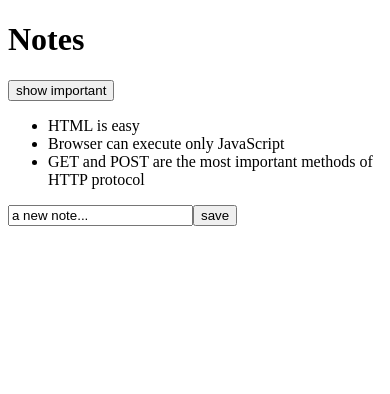
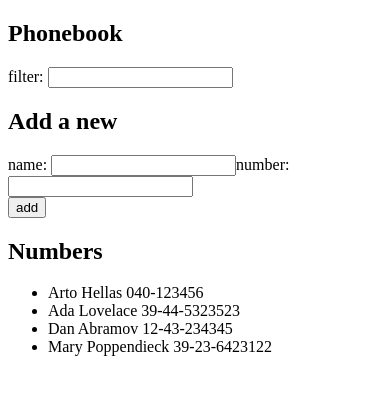
Before and after one commit to JeronimoMarg/react, a React (Vite) app: page / in a window 390 px wide. Shown: the top 394 px of the page. Built offline with nearby package versions, Linux system fonts and the light colour scheme; data requests are answered from the project's data file.

Commit message:
Aplicacion de phonebook con fetch de json server

```diff
--- a/db.json
+++ b/db.json
@@ -15,5 +15,29 @@
         "content": "GET and POST are the most important methods of HTTP protocol",
         "important": true
       }
-    ]
-  }
+    ],
+
+    "persons":[
+    {
+      "name": "Arto Hellas",
+      "number": "040-123456",
+      "id": "1"
+    },
+    {
+      "name": "Ada Lovelace",
+      "number": "39-44-5323523",
+      "id": "2"
+    },
+    {
+      "name": "Dan Abramov",
+      "number": "12-43-234345",
+      "id": "3"
+    },
+    {
+      "name": "Mary Poppendieck",
+      "number": "39-23-6423122",
+      "id": "4"
+    }
+  ]
+
+}
--- a/src/Practica.jsx
+++ b/src/Practica.jsx
@@ -0,0 +1,35 @@
+import { useState, useEffect } from 'react'
+import axios from 'axios'
+import Filter from './components/Filter'
+import PersonForm from './components/PersonForm'
+import PersonList from './components/PersonList'
+
+const Practica = () => {
+  const [persons, setPersons] = useState([])
+  const [busqueda, setBusqueda] = useState('')
+
+  const hook = () => {
+    console.log('effect')
+    axios
+      .get('http://localhost:3001/persons')
+      .then(response => {
+        console.log('promise fulfilled')
+        setPersons(response.data)
+      })
+  }
+  useEffect(hook, [])
+  console.log('cantidad de personas cargadas: ', persons.length)
+
+  return (
+    <div>
+      <h2>Phonebook</h2>
+      <Filter busqueda={busqueda} setBusqueda={setBusqueda} />
+      <h2>Add a new</h2>
+      <PersonForm persons={persons} setPersons={setPersons} />
+      <h2>Numbers</h2>
+      <PersonList persons={persons} busqueda={busqueda} />
+    </div>
+  )
+}
+
+export default Practica
--- a/src/main.jsx
+++ b/src/main.jsx
@@ -1,5 +1,6 @@
 import axios from 'axios'
 import ReactDOM from 'react-dom/client'
 import App from './App'
+import Practica from './Practica'
 
-ReactDOM.createRoot(document.getElementById('root')).render(<App/>)
+ReactDOM.createRoot(document.getElementById('root')).render(<Practica/>)
```
